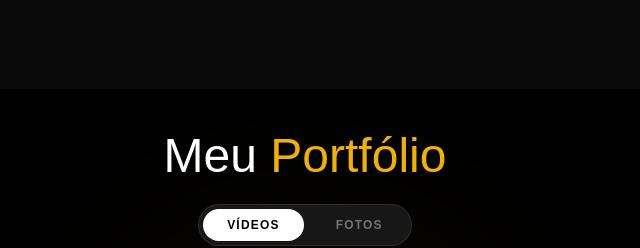
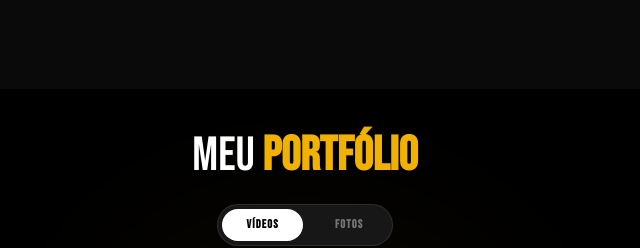
Before and after one commit to MateusFrancoDev/niv-design, a Next.js app: page / in a window 1280 px wide. Shown: the part 3560-3808 px from the top of the page, without its empty margins (335-975 px from the left). Built offline with nearby package versions, Linux system fonts and the light colour scheme; a web font is replaced by a local one.

Commit message:
feat: font nova

```diff
--- a/app/globals.css
+++ b/app/globals.css
@@ -77,7 +77,6 @@
   body {
     background-color: var(--color-background);
     color: var(--color-foreground);
-    font-family: var(--font-space);
     -webkit-font-smoothing: antialiased;
     margin: 0;
   }
--- a/components/PortfolioSection.tsx
+++ b/components/PortfolioSection.tsx
@@ -141,7 +141,7 @@
       {/* Menu Superior */}
       <div className="z-20 text-center mb-8 px-4">
         <h2 className="text-white text-3xl md:text-5xl  mb-6 font-bebas">
-          Meu <span className="text-yellow-500">Portfólio</span>
+          Meu <span className="text-yellow-500 font-bold">Portfólio</span>
         </h2>
         <div className="flex gap-2 bg-neutral-900 p-1 rounded-full border border-white/10 w-fit mx-auto">
           {["videos", "photos"].map((tab) => (
```
Also changed, not shown: public/font/Bebas.otf (added), public/font/OMEGLE.otf (added).
